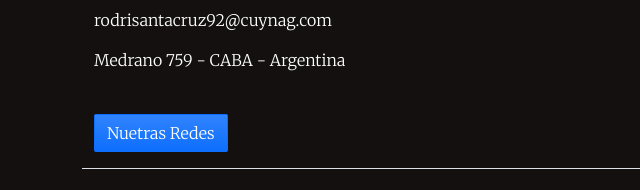
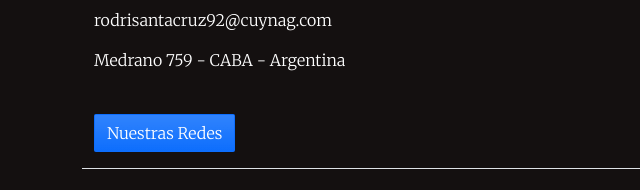
Before and after one commit to rosantacruz/Cuynag, a website: page pages/nuestros_clientes.html in a window 1280 px wide. Shown: the part 1515-1705 px from the top of the page, 0-640 px from the left. Drawn offline with nearby package versions, Linux system fonts and the light colour scheme.

Commit message:
Corregir ortografia

```diff
--- a/pages/nuestros_clientes.html
+++ b/pages/nuestros_clientes.html
@@ -164,7 +164,7 @@
                 <p>
                     <a class="btn btn-primary bg-c" data-bs-toggle="collapse" href="#collapseExample" role="button"
                         aria-expanded="false" aria-controls="collapseExample">
-                        Nuetras Redes
+                        Nuestras Redes
                     </a>
                 </p>
                 <div class="collapse" id="collapseExample">
```
